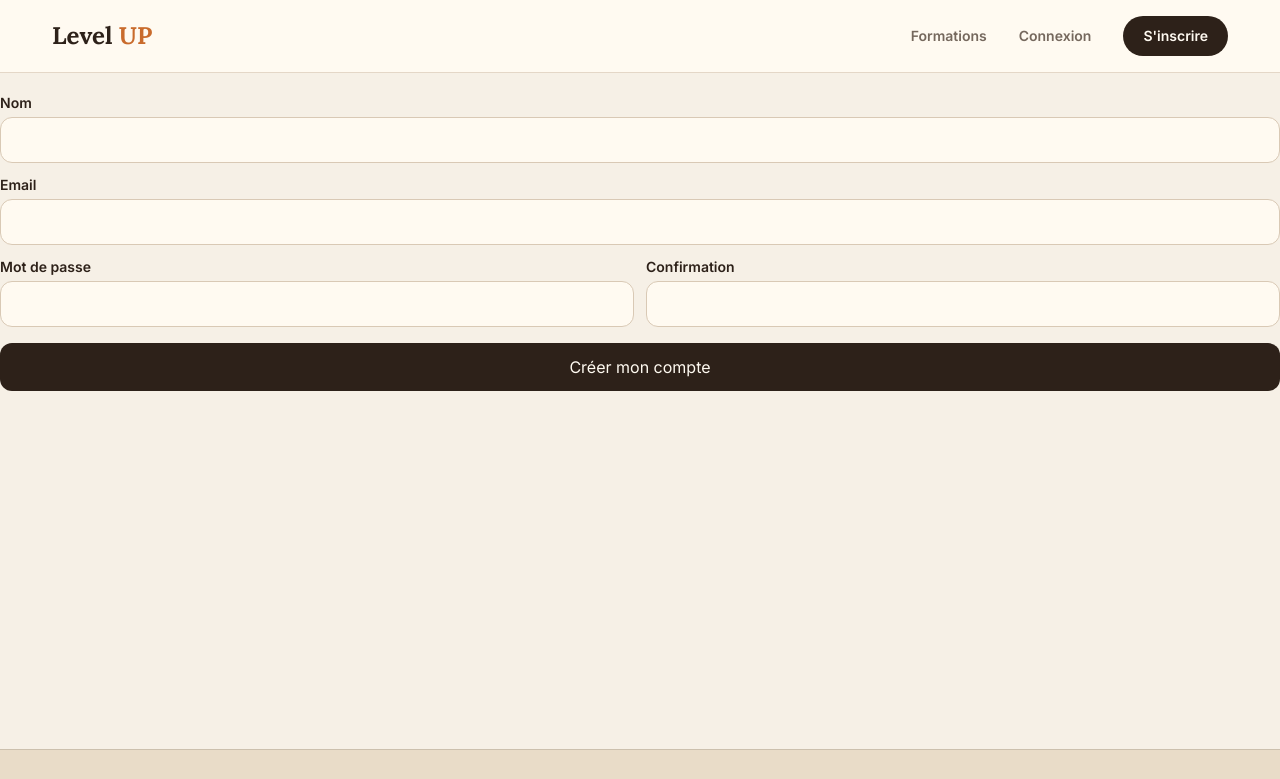
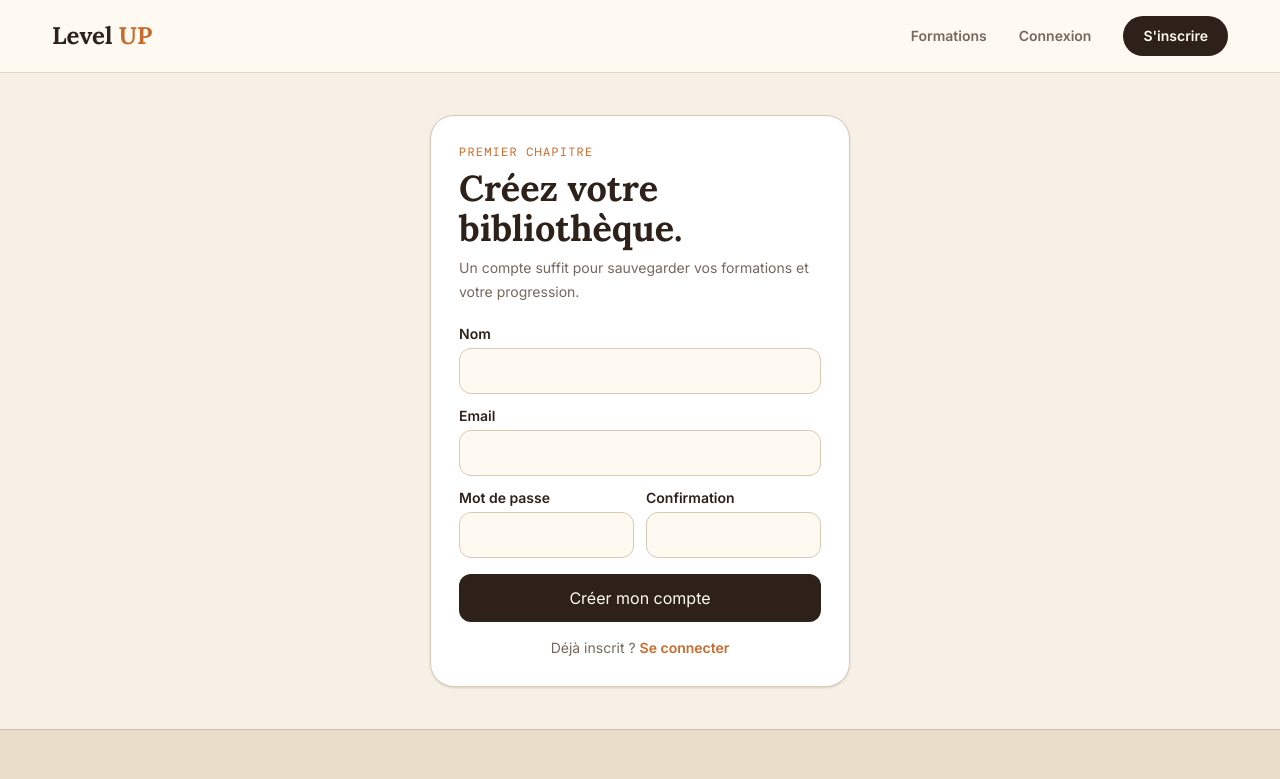
Before and after one commit to odounlami/elearning, an Angular app in the folder frontend/: page /register in a window 1280 px wide. Shown: the top 779 px of the page. Built offline with nearby package versions, Linux system fonts and the light colour scheme; no server answers.

Commit message:
fix(register): restore registration page layout

```diff
--- a/frontend/src/app/pages/register/register.html
+++ b/frontend/src/app/pages/register/register.html
@@ -1,3 +1,8 @@
+<main class="grid min-h-[calc(100vh-144px)] place-items-center px-5 py-6">
+  <section class="js-reveal w-full max-w-105 rounded-3xl border border-line bg-white p-6 shadow-sm sm:p-7">
+    <p class="font-mono text-xs uppercase tracking-widest text-orange">Premier chapitre</p>
+    <h1 class="mt-2 font-display text-4xl font-bold">Créez votre bibliothèque.</h1>
+    <p class="mt-2 text-sm leading-6 text-muted">Un compte suffit pour sauvegarder vos formations et votre progression.</p>
     @if(error()){<div class="mt-4 rounded-xl bg-red-50 px-4 py-3 text-sm text-red-700">{{error()}}</div>}
     <form [formGroup]="form" (ngSubmit)="submit()" class="mt-5 grid gap-3">
       <label><span class="mb-1 block text-sm font-semibold">Nom</span><input formControlName="name" autocomplete="name" class="w-full rounded-xl border border-line bg-cream px-4 py-2.5 outline-none focus:ring-2 focus:ring-orange">@if(form.controls.name.touched && form.controls.name.invalid){<span class="mt-1 block text-xs text-red-700">Le nom doit contenir au moins 2 caractères.</span>}</label>
@@ -8,3 +13,6 @@
       </div>
       <button [disabled]="loading()" class="mt-1 w-full rounded-xl bg-ink py-3 font-semibold text-cream transition hover:bg-orange disabled:opacity-60">{{loading()?'Création...':'Créer mon compte'}}</button>
     </form>
+    <p class="mt-4 text-center text-sm text-muted">Déjà inscrit ? <a routerLink="/login" class="font-semibold text-orange">Se connecter</a></p>
+  </section>
+</main>
```
Lines whose indentation alone changed are shown as unchanged.
